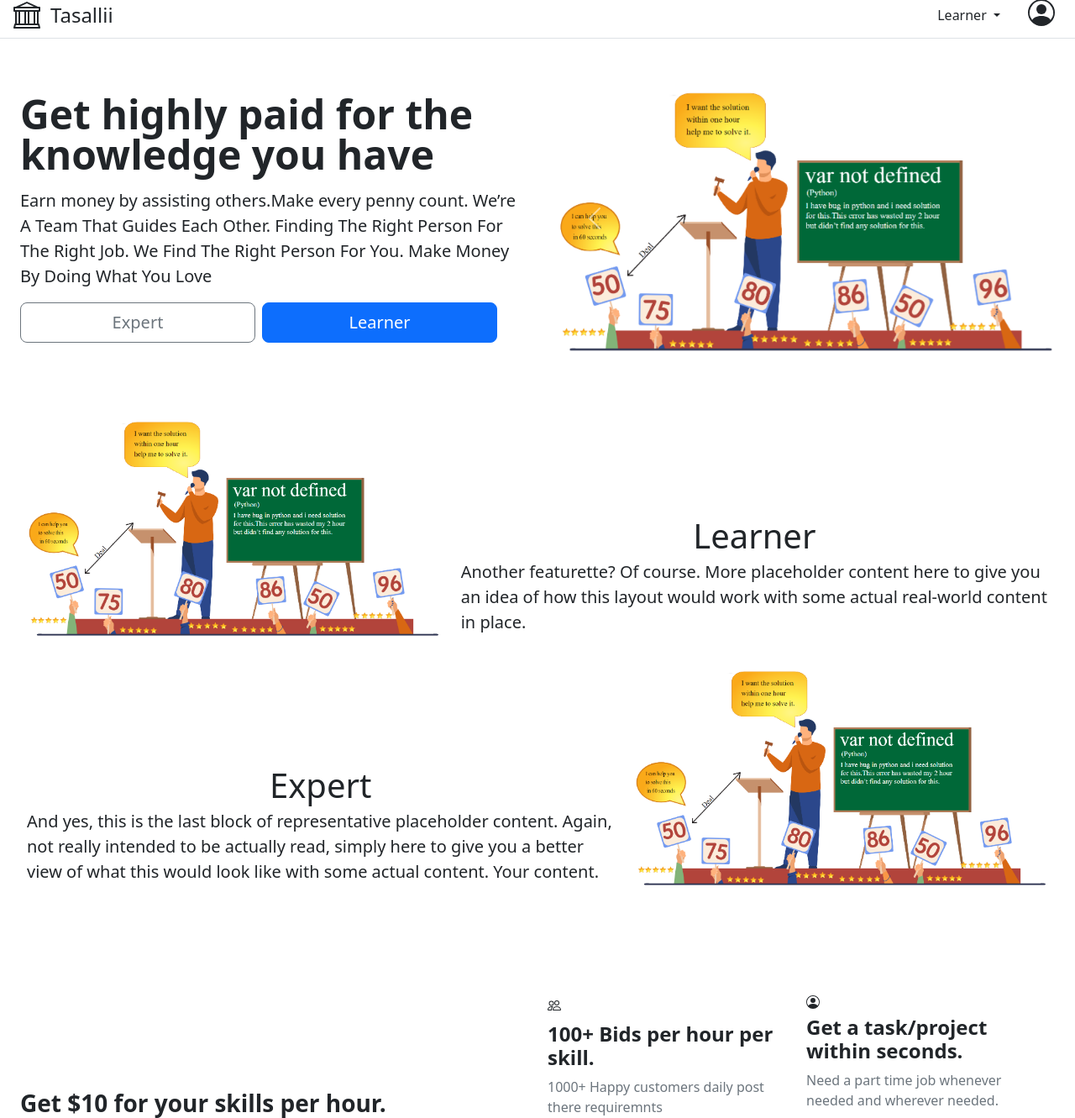
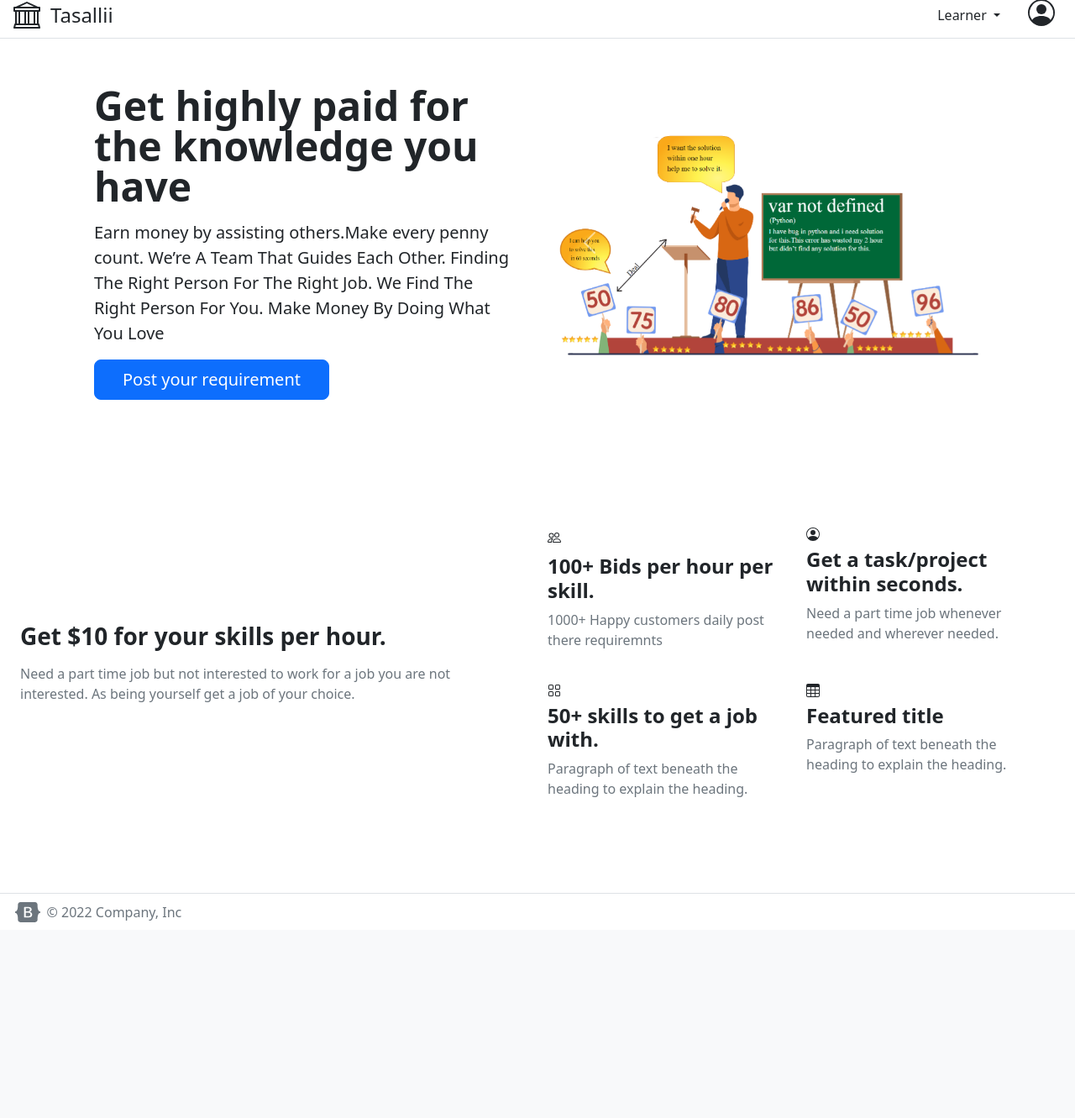
Before and after one commit to abhishekjha2468/Tasalli, a Flask app: page /homepage_learner in a window 1280 px wide. Shown: the part 66-1397 px from the top of the page at 84% size. After the commit the page ends 1164 px from the top, so only its background shows below. Run offline with Flask 2, Linux system fonts and the light colour scheme; some libraries are stand-ins or nearby versions.

Commit message:
style modified and link added

```diff
--- a/templates/homepage_learner.html
+++ b/templates/homepage_learner.html
@@ -5,7 +5,7 @@
   <meta charset="utf-8">
   <meta name="viewport" content="width=device-width, initial-scale=1">
   <title>Learner Dashboard</title>
-  <link href="css/bootstrap.min.css" rel="stylesheet">
+  <link href="{{ url_for('static', filename='css/bootstrap.min.css') }}" rel="stylesheet">
   <style>
     .bd-placeholder-img {
       font-size: 1.125rem;
@@ -63,7 +63,7 @@
       margin-right: 0.5em;
     }
   </style>
-  <link href="css/headers.css" rel="stylesheet">
+  <link href="{{ url_for('static', filename='css/headers.css') }}" rel="stylesheet">
 </head>
 
 <body>
@@ -120,7 +120,7 @@
   <nav class="py-2 bg-light border-bottom">
     <div class="container d-flex flex-wrap" style="max-width: 100%;">
         <ul class="nav me-auto">
-            <li class="nav-item"><a href="#" class="nav-link link-dark px-2 active" aria-current="page">Contact Us</a></li>
+            <li class="nav-item"><a href="/contactus" class="nav-link link-dark px-2 active" aria-current="page">Contact Us</a></li>
             <li class="nav-item"><a href="#" class="nav-link link-dark px-2">About</a></li>
         </ul>
         <ul class="nav">
@@ -162,8 +162,8 @@
   </button>
   <ul class="dropdown-menu">
 
-      <li><a class="dropdown-item" href="http://127.0.0.1:5500/homepage_expert.html">Expert</a></li>
-      <li><a class="dropdown-item" href="http://127.0.0.1:5500/homepage_learner.html">Learner</a></li>
+      <li><a class="dropdown-item" href="/homepage_expert">Expert</a></li>
+      <li><a class="dropdown-item" href="/homepage_learner">Learner</a></li>
 
   </ul>
 </div>
@@ -176,7 +176,7 @@
   <ul class="dropdown-menu" style="text-align: center;">
     <li><a class="dropdown-item" href="#">Tasallii user</a></li>
     <li><a class="dropdown-item" href="#">tasallii242@gmail.com</a></li>
-    <li><a class="dropdown-item" href="#">Settings</a></li>
+    <li><a class="dropdown-item" href="/settings">Settings</a></li>
     <li><a class="dropdown-item" href="#">Logout</a></li>
   </ul>
 </div>
@@ -192,18 +192,18 @@
 
   <div class="container  px-4" style="flex: 0 0 auto; max-width: 100%; padding-top: 0.5rem !important;
       padding-bottom: 0.5rem !important;">
-    <div class="row flex-lg-row-reverse align-items-center g-5 py-5">
+    <div class="row flex-lg-row-reverse align-items-center g-5 py-5" style="margin-left: 4em;margin-right: 4em;">
       <div class="col-10 col-sm-8 col-lg-6">
         <div id="carouselExampleControls" class="carousel slide" data-bs-ride="carousel">
           <div class="carousel-inner">
             <div class="carousel-item active">
-              <img src="img/Screenshot 2022-11-15 223620.png" class="d-block w-100" alt="...">
+              <img src="{{ url_for('static', filename='img/Screenshot 2022-11-15 223620.png') }}" class="d-block w-100" alt="...">
             </div>
             <div class="carousel-item">
-              <img src="img/Screenshot 2022-11-15 223620.png" class="d-block w-100" alt="...">
+              <img src="{{ url_for('static', filename='img/Screenshot 2022-11-15 223620.png') }}" class="d-block w-100" alt="...">
             </div>
             <div class="carousel-item">
-              <img src="img/Screenshot 2022-11-15 223620.png" class="d-block w-100" alt="...">
+              <img src="{{ url_for('static', filename='img/Screenshot 2022-11-15 223620.png') }}" class="d-block w-100" alt="...">
             </div>
           </div>
           <button class="carousel-control-prev" type="button" data-bs-target="#carouselExampleControls"
@@ -222,8 +222,8 @@
         <h2 class="display-5 fw-bold lh-1 mb-3">Get highly paid for the knowledge you have</h2>
         <p class="lead">Earn money by assisting others.Make every penny count. We’re A Team That Guides Each Other. Finding The Right Person For The Right Job. We Find The Right Person For You. Make Money By Doing What You Love</p>
         <div class="d-grid gap-2 d-md-flex justify-content-md-start">
-          <button type="button" class="btn btn-outline-secondary btn-lg px-4" style="width: 14em;"><a class="dropdown-item" href="http://127.0.0.1:5500/homepage_expert.html">Expert</a></button>
-          <button type="button" class="btn btn-primary btn-lg px-4 me-md-2" style="width: 14em;"><a class="dropdown-item" href="http://127.0.0.1:5500/homepage_learner.html">Learner</a></button>
+          <button type="button" class="btn btn-primary btn-lg px-4 me-md-2" style="width: 14em;"><a class="dropdown-item" href="/new_issue">Post your requirement</a></button>
+<!--          <button type="button" class="btn btn-primary btn-lg px-4 me-md-2" style="width: 14em;"><a class="dropdown-item" href="/homepage_learner">Learner</a></button>-->
         </div>
       </div>
     </div>
@@ -267,30 +267,30 @@
   </div> -->
  <!--component not needed ended-->
 <!--carousel of learner started-->
-<div class="row featurette" style="margin:  20px;">
-  <div class="col-md-7 order-md-2" style="margin-top: 123px;">
-    <h1 class="featurette-heading fw-normal lh-1" style="text-align: center;">Learner</h1>
-    <p class="lead">Another featurette? Of course. More placeholder content here to give you an idea of how this layout would work with some actual real-world content in place.</p>
-  </div>
-  <div class="col-md-5 order-md-1">
-    <img src="img/Screenshot 2022-11-15 223620.png" class="d-block w-100" alt="...">
+<!-- <div class="row featurette" style="margin:  20px; margin-left: 4em;margin-right: 4em;" >-->
+<!--  <div class="col-md-7 order-md-2" style="margin-top: 123px;">-->
+<!--    <h1 class="featurette-heading fw-normal lh-1" style="text-align: center;">Learner</h1>-->
+<!--    <p class="lead">Another featurette? Of course. More placeholder content here to give you an idea of how this layout would work with some actual real-world content in place.</p>-->
+<!--  </div>-->
+<!--  <div class="col-md-5 order-md-1">-->
+<!--    <img src="{{ url_for('static', filename='img/Screenshot 2022-11-15 223620.png') }}" class="d-block w-100" alt="...">-->
 
-  </div>
-</div>
+<!--  </div>-->
+<!--</div>-->
 <!--carousel of learner started-->
 
  <!--carousel of expert started-->
- <div class="row featurette" style="margin: 20px;">
-  <div class="col-md-7" style="margin-top: 123px;">
-    <h1 class="featurette-heading fw-normal lh-1"  style="text-align: center;" >Expert</h1>
-    <p class="lead">And yes, this is the last block of representative placeholder content. Again, not really intended to be actually read, simply here to give you a better view of what this would look like with some actual content. Your content.</p>
-  </div>
-  <div class="col-md-5">
+<!-- <div class="row featurette" style="margin: 20px;">-->
+<!--  <div class="col-md-7" style="margin-top: 123px;">-->
+<!--    <h1 class="featurette-heading fw-normal lh-1"  style="text-align: center;" >Expert</h1>-->
+<!--    <p class="lead">And yes, this is the last block of representative placeholder content. Again, not really intended to be actually read, simply here to give you a better view of what this would look like with some actual content. Your content.</p>-->
+<!--  </div>-->
+<!--  <div class="col-md-5">-->
+<!--    -->
+<!--    <img src="{{ url_for('static', filename='img/Screenshot 2022-11-15 223620.png') }}" class="d-block w-100" alt="Image cannot be displayed.">-->
 
-    <img src="img/Screenshot 2022-11-15 223620.png" class="d-block w-100" alt="Image cannot be displayed.">
-
-  </div>
-</div>
+<!--  </div>-->
+<!--</div>-->
 
  <!--carousel of expert ended-->
 
@@ -366,7 +366,7 @@
   </footer>
     <!--footer ended-->
 
-  <script src="js/bootstrap.bundle.min.js"></script>
+  <script src="{{ url_for('static', filename='js/bootstrap.bundle.min.js') }}"></script>
 </body>
 
 </html>
```
Also changed, not shown: templates/homepage_expert.html (+13 -26 lines).
